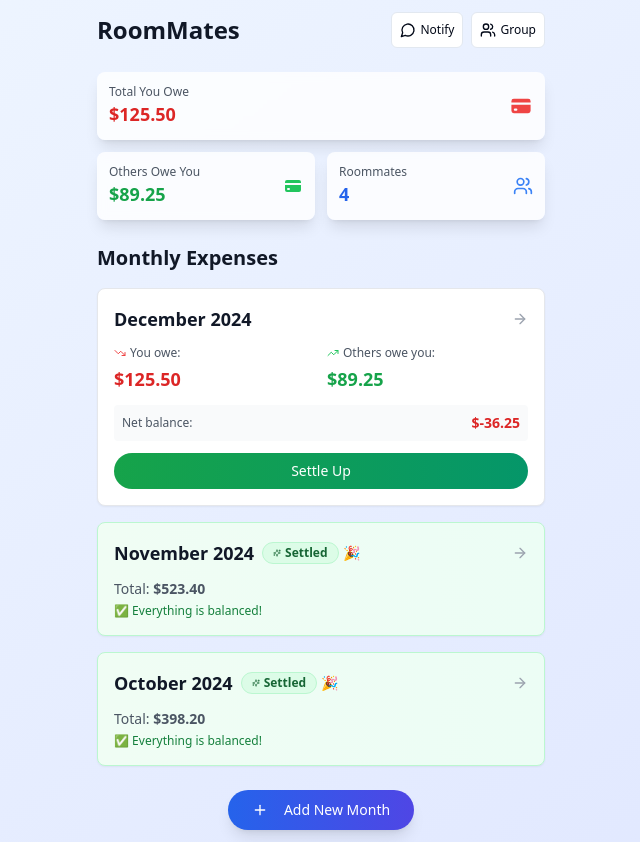
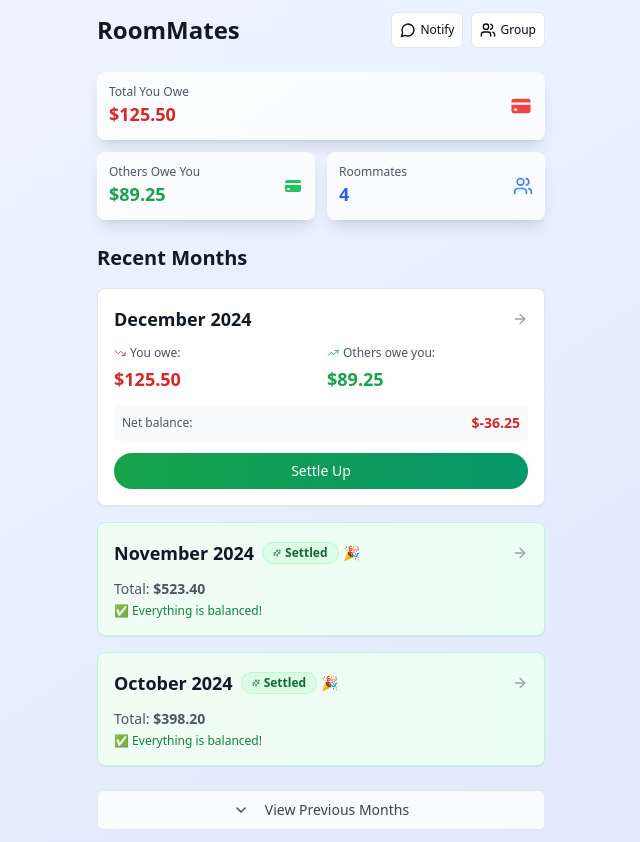
Before and after one commit to IITianUG/roomie-bill, a React (Vite) app: page / in a window 1280 px wide. Shown: the whole page, without its empty margins (319-959 px from the left). Built offline with nearby package versions, Linux system fonts and the light colour scheme.

Commit message:
Refactor: Replace "Add New Month" with "View Previous Months"
Replaced the "Add New Month" button with a button to navigate to previous month cards.

```diff
--- a/src/pages/Index.tsx
+++ b/src/pages/Index.tsx
@@ -1,9 +1,10 @@
+
 import React, { useState } from 'react';
 import { Card, CardContent, CardHeader, CardTitle } from '@/components/ui/card';
 import { Button } from '@/components/ui/button';
 import { Badge } from '@/components/ui/badge';
 import { useNavigate } from 'react-router-dom';
-import { Users, Plus, Settings, MessageCircle } from 'lucide-react';
+import { Users, ChevronDown, ChevronUp, Settings, MessageCircle } from 'lucide-react';
 import { MonthCard } from '@/components/MonthCard';
 import { GroupManagement } from '@/components/GroupManagement';
 import { WhatsAppNotification } from '@/components/WhatsAppNotification';
@@ -23,9 +24,10 @@ const Index = () => {
   const navigate = useNavigate();
   const [showGroupManagement, setShowGroupManagement] = useState(false);
   const [showNotification, setShowNotification] = useState(false);
+  const [showPreviousMonths, setShowPreviousMonths] = useState(false);
 
   // Mock data for demonstration
-  const monthsData: MonthData[] = [{
+  const recentMonthsData: MonthData[] = [{
     id: '2024-12',
     month: 'December',
     year: 2024,
@@ -53,14 +55,47 @@ const Index = () => {
     totalExpenses: 398.20,
     participantCount: 3
   }];
+
+  const previousMonthsData: MonthData[] = [{
+    id: '2024-09',
+    month: 'September',
+    year: 2024,
+    youOwe: 0,
+    othersOweYou: 0,
+    isSettled: true,
+    totalExpenses: 287.15,
+    participantCount: 3
+  }, {
+    id: '2024-08',
+    month: 'August',
+    year: 2024,
+    youOwe: 0,
+    othersOweYou: 0,
+    isSettled: true,
+    totalExpenses: 412.80,
+    participantCount: 3
+  }, {
+    id: '2024-07',
+    month: 'July',
+    year: 2024,
+    youOwe: 0,
+    othersOweYou: 0,
+    isSettled: true,
+    totalExpenses: 365.45,
+    participantCount: 3
+  }];
+
   const handleMonthClick = (monthId: string) => {
     navigate(`/month/${monthId}`);
   };
+
   const handleSettleUp = (monthId: string) => {
     console.log(`Settling up for month: ${monthId}`);
     // Settlement logic would go here
   };
+
   const currentRoommates = ['You', 'Alex', 'Sam', 'Jordan'];
+
   return (
     <div className="min-h-screen bg-gradient-to-br from-blue-50 to-indigo-100 p-3">
       <div className="max-w-md mx-auto">
@@ -97,7 +132,7 @@ const Index = () => {
                 <div>
                   <p className="text-xs text-gray-600">Total You Owe</p>
                   <p className="text-lg font-bold text-red-600">
-                    ${monthsData.reduce((sum, month) => sum + month.youOwe, 0).toFixed(2)}
+                    ${recentMonthsData.reduce((sum, month) => sum + month.youOwe, 0).toFixed(2)}
                   </p>
                 </div>
                 <div className="text-red-500">
@@ -116,7 +151,7 @@ const Index = () => {
                   <div>
                     <p className="text-xs text-gray-600">Others Owe You</p>
                     <p className="text-lg font-bold text-green-600">
-                      ${monthsData.reduce((sum, month) => sum + month.othersOweYou, 0).toFixed(2)}
+                      ${recentMonthsData.reduce((sum, month) => sum + month.othersOweYou, 0).toFixed(2)}
                     </p>
                   </div>
                   <div className="text-green-500">
@@ -146,8 +181,8 @@ const Index = () => {
 
         {/* Monthly Cards */}
         <div className="space-y-4">
-          <h2 className="text-xl font-semibold text-gray-900">Monthly Expenses</h2>
-          {monthsData.map(month => (
+          <h2 className="text-xl font-semibold text-gray-900">Recent Months</h2>
+          {recentMonthsData.map(month => (
             <MonthCard
               key={month.id}
               monthData={month}
@@ -157,16 +192,41 @@ const Index = () => {
           ))}
         </div>
 
-        {/* Add New Month Button */}
-        <div className="mt-6 text-center">
+        {/* Previous Months Toggle */}
+        <div className="mt-6">
           <Button
-            onClick={() => navigate('/month/new')}
-            className="bg-gradient-to-r from-blue-600 to-indigo-600 hover:from-blue-700 hover:to-indigo-700 text-white px-6 py-2 rounded-full shadow-lg hover:shadow-xl transition-all duration-200"
+            onClick={() => setShowPreviousMonths(!showPreviousMonths)}
+            variant="outline"
+            className="w-full bg-white/80 backdrop-blur-sm border-gray-200 hover:bg-gray-50 text-gray-700"
           >
-            <Plus className="w-4 h-4 mr-2" />
-            Add New Month
+            {showPreviousMonths ? (
+              <>
+                <ChevronUp className="w-4 h-4 mr-2" />
+                Hide Previous Months
+              </>
+            ) : (
+              <>
+                <ChevronDown className="w-4 h-4 mr-2" />
+                View Previous Months
+              </>
+            )}
           </Button>
         </div>
+
+        {/* Previous Months Cards */}
+        {showPreviousMonths && (
+          <div className="space-y-4 mt-4">
+            <h3 className="text-lg font-medium text-gray-800">Previous Months</h3>
+            {previousMonthsData.map(month => (
+              <MonthCard
+                key={month.id}
+                monthData={month}
+                onMonthClick={handleMonthClick}
+                onSettleUp={handleSettleUp}
+              />
+            ))}
+          </div>
+        )}
       </div>
 
       {/* Group Management Modal */}
```
